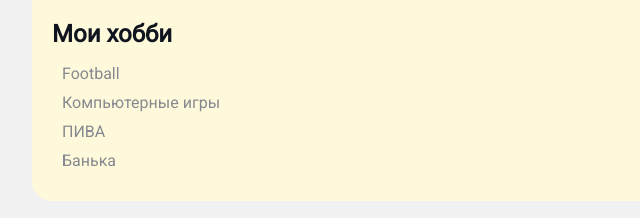
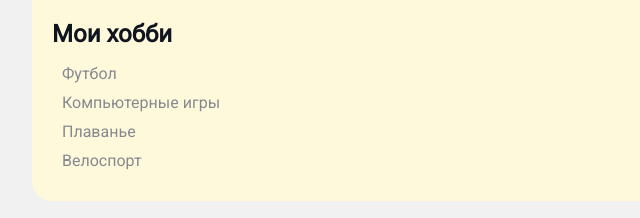
Before and after one commit to Talimsky/cvv, a plain HTML site: page index.html in a window 1280 px wide. Shown: the part 477-695 px from the top of the page, 233-873 px from the left. Drawn offline with Linux system fonts and the light colour scheme.

Commit message:
Update index.html

```diff
--- a/index.html
+++ b/index.html
@@ -29,10 +29,10 @@
     <div class="card bg-yellow">
     <h2> Мои хобби</h2>
     <ol class="list">
-        <li>Football</li>
+        <li>Футбол</li>
         <li>Компьютерные игры</li>
-        <li>ПИВА</li>
-        <li>Банька</li>
+        <li>Плаванье</li>
+        <li>Велоспорт</li>
 
     </div>
     <div class="card bg-green">
```
